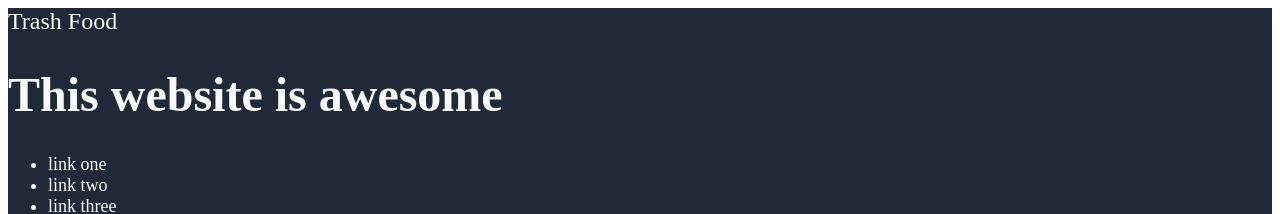
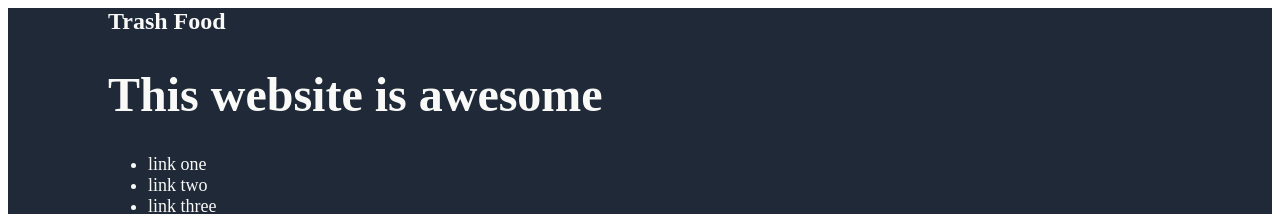
Before and after one commit to k-smth/landing_page, a plain HTML site: page index.html in a window 1280 px wide. Shown: the top 214 px of the page. Drawn offline with Linux system fonts and the light colour scheme.

Commit message:
bolded header logo and positioned header with padding

```diff
--- a/index.html
+++ b/index.html
@@ -7,9 +7,8 @@
     <title>Landing Page</title>
 </head>
 <body>
-    <header class="header">Trash Food
+    <header class="header"><strong>Trash Food</strong>
         <h1 class="title">This website is awesome</h1>
-
         <ul class="header_links">
             <li>link one</li>
             <li>link two</li>
--- a/styles.css
+++ b/styles.css
@@ -6,6 +6,8 @@
 
 header {
     background-color: #1F2937;
+    padding-left: 100px;
+    padding-right: 100px;
 }
 
 .header_desc {
```
